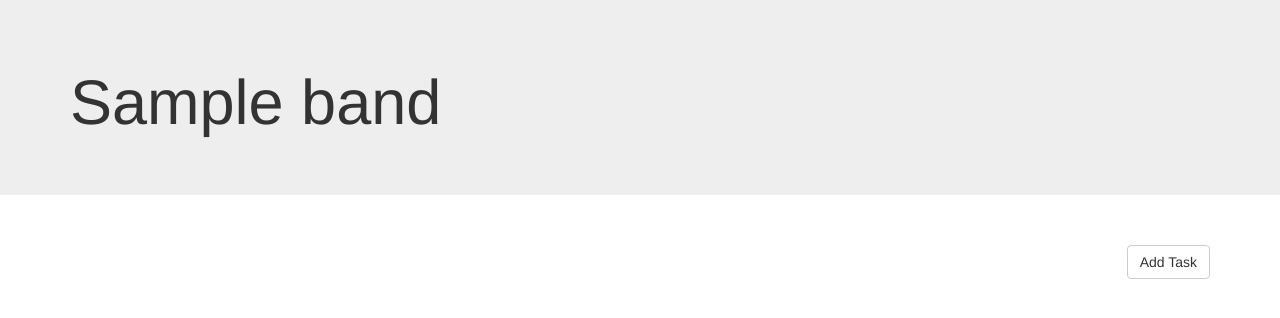
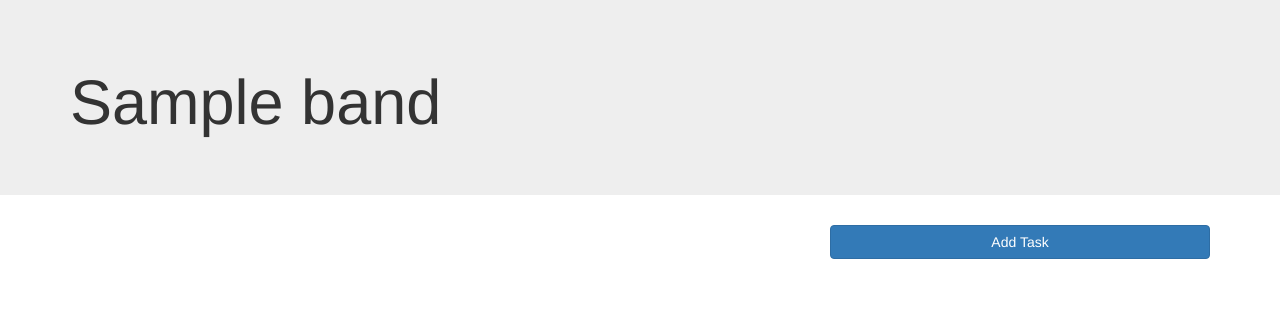
Before and after one commit to Sherwoodwt/BandManager, a Django app: page /1/tasklist/ in a window 1280 px wide. Shown: the top 318 px of the page. Run offline with Django 3.2, Linux system fonts and the light colour scheme; tables that the repository leaves empty hold one stand-in row (values such as "Sample post"); some libraries are stand-ins or nearby versions.

Commit message:
changed tasklist template to look more like it should. Stuck on button, maybe use form? I don't know.

```diff
--- a/bandsite/bandmanager/models.py
+++ b/bandsite/bandmanager/models.py
@@ -46,6 +46,15 @@
 
 
 @python_2_unicode_compatible
+class TaskComment(models.Model):
+	task = models.ForeignKey(Task, on_delete=models.CASCADE)
+	body = models.CharField(max_length=500)
+
+	def __str__(self):
+		return self.body
+
+
+@python_2_unicode_compatible
 class Song(models.Model):
 	band = models.ForeignKey(Band, on_delete=models.CASCADE)
 	title = models.CharField(max_length=100)
--- a/bandsite/bandmanager/templates/tasklist.html
+++ b/bandsite/bandmanager/templates/tasklist.html
@@ -12,22 +12,27 @@
             </div>
         </div>
 
+
+        <div class="container" style="margin-bottom: 10px">
+
+            <button type="button" class="btn btn-primary pull-right col-md-4">Add Task</button>
+
+        </div>
+
         <div class="container">
-            <ul class="list-group">
+
+            <div class="list-group">
                 {%for task in tasks%}
-                <a href="#">
-                    <li class="list-group-item">{{task}}</li>
+                <a href="#" class="list-group-item">
+
+                    <img src="{{task.member.picture_url}}" class="img-responsive" alt="Image">
+                    <h3>{{task}}</h3>
                 </a>
                 {%endfor%}
-            </ul>
-
-            <div class="pull-right">
-
-                <button type="button" class="btn btn-default">Add Task</button>
-
             </div>
 
         </div>
+
 
         {%else%}
             <p>No band selected</p>
```
Also changed, not shown: bandsite/bandmanager/migrations/0003_taskcomment.py (added), images/blue.png (added), images/green.png (added), images/orange.png (added), images/purple.png (added), images/red.png (added), 2 other files.
